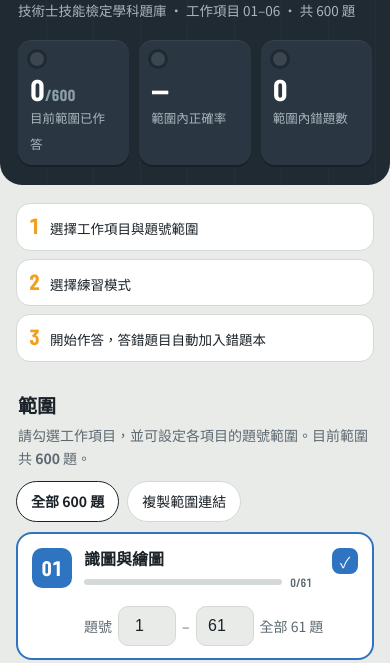
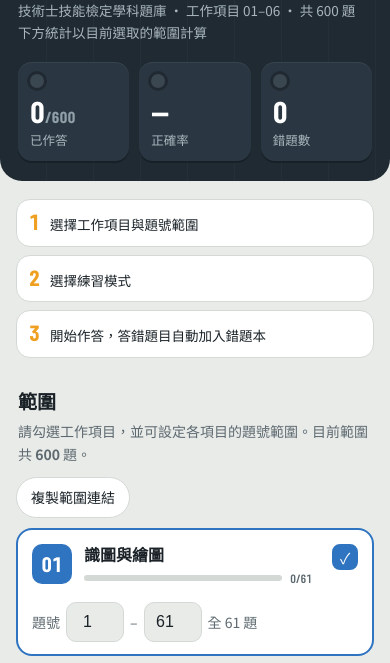
Before and after one commit to Chang1000126oscar/wiring-c-quiz, a plain HTML site: page index.html in a window 390 px wide. Shown: the part 118-781 px from the top of the page. Drawn offline with nearby package versions, Linux system fonts and the light colour scheme.

Commit message:
2.4：移除「全部 600 題」快速鍵、窄螢幕排版修正、觸控裝置隱藏鍵盤提示
Co-Authored-By: Claude Opus 5.5 <noreply@anthropic.com>
Claude-Session: https://claude.ai/code/session_01U8bXoiJ9ES3EAA55dqe94i

```diff
--- a/index.html
+++ b/index.html
@@ -149,6 +149,9 @@ input[type=range]{width:100%;accent-color:var(--amb)}
 .stay{margin-left:auto;border:0;background:var(--ok);color:#fff;border-radius:10px;padding:8px 12px;font-size:14px;font-weight:700;cursor:pointer;min-height:40px}
 .cd{position:absolute;left:0;bottom:0;height:3px;width:100%}.cd i{display:block;height:100%;background:var(--ok);animation:cd 1.2s linear forwards}@keyframes cd{from{width:100%}to{width:0}}
 .flash{position:fixed;left:50%;top:18px;transform:translateX(-50%);background:var(--ok);color:#fff;font-weight:700;padding:6px 16px;border-radius:99px;z-index:9;font-size:15px;pointer-events:none}
+.hint{}
+@media (hover:none){.kbd{display:none}}
+@media(max-width:420px){.rng{padding-left:14px}}
 .hint{color:var(--mut);font-size:12.5px;text-align:center;margin-top:10px}
 .dock{position:fixed;left:0;right:0;bottom:0;background:color-mix(in srgb,var(--bg) 92%,transparent);backdrop-filter:blur(8px);border-top:1px solid var(--line);padding:10px 16px calc(10px + env(safe-area-inset-bottom))}
 .dock .in{max-width:760px;margin:0 auto;display:flex;gap:8px;justify-content:space-between}
@@ -260,18 +263,18 @@ function home(){
       <span class="nm"><b>${s.name}</b>
         <span class="prog"><span class="tr"><i data-pb="${k}" style="width:${d/qr.length*100}%"></i></span><span class="num" data-pt="${k}">${d}/${qr.length}</span><span data-pw="${k}">${w?`· 錯 ${w}`:''}</span></span></span>
       <span class="ck">${on?'✓':''}</span></button>
-      ${`<div class="rng ${r?'cust':''} ${on?'':'off'}">題號 <input type="number" inputmode="numeric" min="1" max="${qs.length}" value="${r?r[0]:1}" data-ra="${k}" aria-label="起始題號" ${on?'':'disabled'}> – <input type="number" inputmode="numeric" min="1" max="${qs.length}" value="${r?r[1]:qs.length}" data-rb="${k}" aria-label="結束題號" ${on?'':'disabled'}> <span data-rs="${k}">${r?`<b>${r[1]-r[0]+1}</b> / ${qs.length} 題`:`全部 ${qs.length} 題`}</span><button class="full ${r?'':'hide'}" data-full="${k}" ${on?'':'disabled'}>重設</button></div>`}</div>`};
+      ${`<div class="rng ${r?'cust':''} ${on?'':'off'}">題號 <input type="number" inputmode="numeric" min="1" max="${qs.length}" value="${r?r[0]:1}" data-ra="${k}" aria-label="起始題號" ${on?'':'disabled'}> – <input type="number" inputmode="numeric" min="1" max="${qs.length}" value="${r?r[1]:qs.length}" data-rb="${k}" aria-label="結束題號" ${on?'':'disabled'}> <span data-rs="${k}">${r?`共 <b>${r[1]-r[0]+1}</b> 題`:`全 ${qs.length} 題`}</span><button class="full ${r?'':'hide'}" data-full="${k}" ${on?'':'disabled'}>重設</button></div>`}</div>`};
   const n=pool().length;
   app.innerHTML=`
   <section class="panel">
     <div class="screws"><i></i><i></i></div>
     <div class="ttl"><span class="badge">115 年起適用 · 013003A13</span>
     <h1>工業配線丙級<br>學科刷題</h1>
-    <div class="sub">技術士技能檢定學科題庫 · 工作項目 01–06 · 共 ${ALL.length} 題</div></div>
+    <div class="sub">技術士技能檢定學科題庫 · 工作項目 01–06 · 共 ${ALL.length} 題<br>下方統計以目前選取的範圍計算</div></div>
     <div class="meters">
-      <div class="meter"><div class="lamp" id="l1"></div><b class="num" id="m1"></b><span>目前範圍已作答</span></div>
-      <div class="meter"><div class="lamp" id="l2"></div><b class="num" id="m2"></b><span>範圍內正確率</span></div>
-      <div class="meter"><div class="lamp" id="l3"></div><b class="num" id="m3"></b><span>範圍內錯題數</span></div>
+      <div class="meter"><div class="lamp" id="l1"></div><b class="num" id="m1"></b><span>已作答</span></div>
+      <div class="meter"><div class="lamp" id="l2"></div><b class="num" id="m2"></b><span>正確率</span></div>
+      <div class="meter"><div class="lamp" id="l3"></div><b class="num" id="m3"></b><span>錯題數</span></div>
     </div>
   </section>
   <div class="steps">
@@ -282,7 +285,7 @@ function home(){
   <div class="cols"><div class="colA">
   <h2>範圍</h2>
   <p class="lead">請勾選工作項目，並可設定各項目的題號範圍。目前範圍共 <b id="pn">${n}</b> 題。</p>
-  <div class="prs">${PRESETS.map((p,i)=>`<button class="pr ${preOn(p)?'on':''}" data-pr="${i}">${p.t}</button>`).join('')}<button class="pr" id="share">複製範圍連結</button></div>
+  <div class="prs"><button class="pr" id="share">複製範圍連結</button></div>
   <div class="secs">${Object.keys(SEC).map(secCard).join('')}</div>
   <details class="about"><summary>各工作項目內容說明</summary>${SECK.map(k=>`<div class="ab" style="--c:${SEC[k].c}"><b><span class="num">${k}</span> ${SEC[k].name}</b><p>${SEC[k].desc}</p><span class="tip">建議：${SEC[k].tip}</span></div>`).join('')}</details>
   </div><div class="colB">
@@ -299,7 +302,7 @@ function home(){
   </div>
   <button class="go" id="go">開始 · ${cfg.mode=='wrong'?wrongs().filter(inR).length:cfg.mode=='exam'?Math.min(cfg.n,n):n} 題</button>
   </div></div>
-  <div class="foot">版本 2.3 · 作答紀錄僅儲存於本裝置的瀏覽器中。<br><button class="link" id="reset">清除作答紀錄</button></div>`;
+  <div class="foot">版本 2.4 · 作答紀錄僅儲存於本裝置的瀏覽器中。<br><button class="link" id="reset">清除作答紀錄</button></div>`;
   app.querySelectorAll('[data-s]').forEach(b=>b.onclick=()=>{const k=b.dataset.s;cfg.secs=cfg.secs.includes(k)?cfg.secs.filter(x=>x!=k):[...cfg.secs,k].sort();if(!cfg.secs.length){cfg.secs=[k];toast('請至少選擇一個工作項目')}persist();home()});
   paintM();
   app.querySelectorAll('[data-m]').forEach(b=>b.onclick=()=>{cfg.mode=b.dataset.m;persist();home()});
@@ -309,7 +312,7 @@ function home(){
   app.querySelectorAll('[data-full]').forEach(b=>b.onclick=()=>{delete cfg.rg[b.dataset.full];persist();home()});
   const setR=k=>{const N=SN(k);let a=parseInt($(`[data-ra="${k}"]`).value)||1,b=parseInt($(`[data-rb="${k}"]`).value)||N;a=Math.max(1,Math.min(N,a));b=Math.max(1,Math.min(N,b));if(a>b)[a,b]=[b,a];if(a==1&&b==N)delete cfg.rg[k];else cfg.rg[k]=[a,b];persist();
     const ia=$(`[data-ra="${k}"]`),ib=$(`[data-rb="${k}"]`);if(document.activeElement!==ia)ia.value=a;if(document.activeElement!==ib)ib.value=b;
-    const r=cfg.rg[k];$(`[data-rs="${k}"]`).innerHTML=r?`<b>${b-a+1}</b> / ${N} 題`:`全部 ${N} 題`;ia.closest('.rng').classList.toggle('cust',!!r);$(`[data-full="${k}"]`).classList.toggle('hide',!r);
+    const r=cfg.rg[k];$(`[data-rs="${k}"]`).innerHTML=r?`共 <b>${b-a+1}</b> 題`:`全 ${N} 題`;ia.closest('.rng').classList.toggle('cust',!!r);$(`[data-full="${k}"]`).classList.toggle('hide',!r);
     {const qs=ALL.filter(q=>q.sec==k),qr=r?qs.filter(q=>q.n>=r[0]&&q.n<=r[1]):qs,d=qr.filter(q=>st(q).c+st(q).w>0).length,w=qr.filter(q=>st(q).wb).length;
      $(`[data-pb="${k}"]`).style.width=(d/qr.length*100)+'%';$(`[data-pt="${k}"]`).textContent=`${d}/${qr.length}`;$(`[data-pw="${k}"]`).textContent=w?`· 錯 ${w}`:''}
     paintM();
@@ -356,7 +359,7 @@ function show(){
     ${reveal?`<div class="fb ${it.pick===q.ans-1?'ok':'bad'}">${it.pick===q.ans-1?'✔ 答對':'✘ 答錯，正確答案為選項 '+(it.order.indexOf(q.ans-1)+1)+'，本題已加入錯題本'}</div>${q.ex?`<div class="ex"><b>詳解</b>${fmt(q.ex)}</div>`:''}`:''}
     ${exam&&!answered?`<div class="hint">模擬測驗於交卷後統一公布答案。</div>`:''}
   </article>
-  <div class="hint">鍵盤操作：1–4 作答，Enter 下一題，← 上一題</div>`;
+  <div class="hint kbd">鍵盤操作：1–4 作答，Enter 下一題，← 上一題</div>`;
   $('#back').onclick=async()=>{if(S.mode!='exam'||await ask('離開將放棄本次測驗，確定離開？'))home()};
   app.querySelectorAll('[data-o]').forEach(b=>b.onclick=()=>pick(+b.dataset.o));
   const at=$('#autoT');if(at)at.onclick=()=>{cfg.auto=!cfg.auto;persist();if(!cfg.auto)clearTimeout(S.timer);at.classList.toggle('on',cfg.auto);at.textContent='自動下一題：'+(cfg.auto?'開':'關');at.setAttribute('aria-pressed',cfg.auto)};
```
